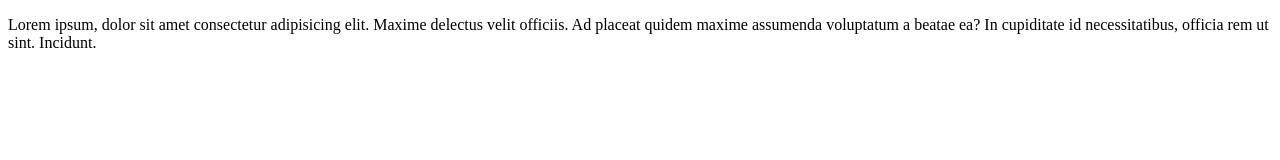
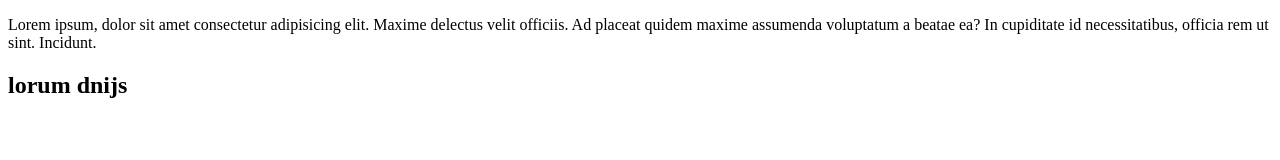
Before and after one commit to adarsh47-bug/Demo-hack, a plain HTML site: page hack.html in a window 1280 px wide. Drawn offline with Linux system fonts and the light colour scheme.

Commit message:
hack.html updated

```diff
--- a/hack.html
+++ b/hack.html
@@ -10,6 +10,9 @@
 <body>
   <p>Lorem ipsum, dolor sit amet consectetur adipisicing elit. Maxime delectus velit officiis. Ad placeat quidem maxime
     assumenda voluptatum a beatae ea? In cupiditate id necessitatibus, officia rem ut sint. Incidunt.</p>
+
+  <h2>lorum dnijs
+  </h2>
 </body>
 
 </html>
```
